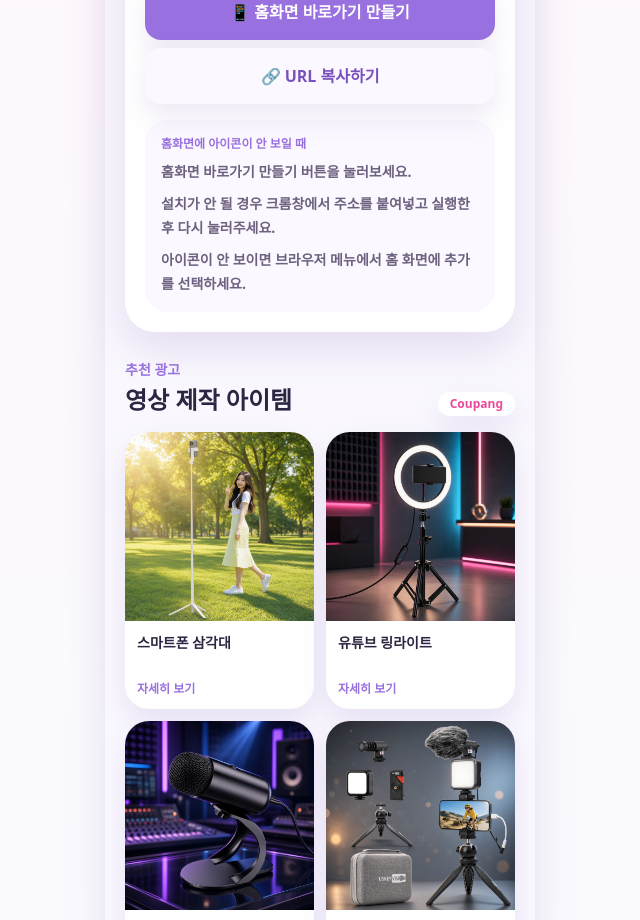
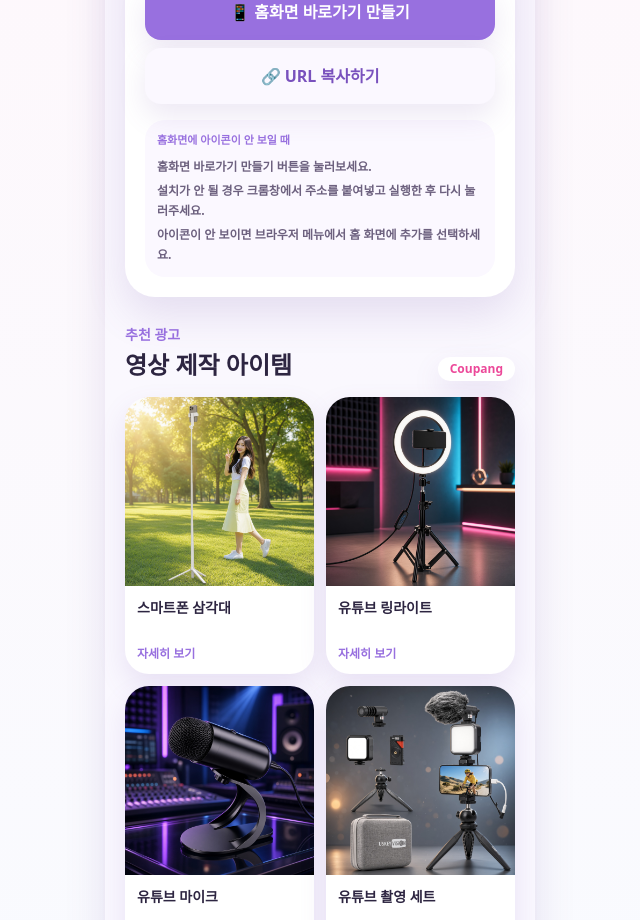
Before and after one commit to jounsjouns/today-fortune-mobile, a Next.js app: page / in a window 1280 px wide. Shown: the part 1820-2740 px from the top of the page, without its empty margins (320-960 px from the left). Built offline with nearby package versions, Linux system fonts and the light colour scheme.

Commit message:
Reduce install guide text size

```diff
--- a/app/install-shortcut.tsx
+++ b/app/install-shortcut.tsx
@@ -130,9 +130,9 @@ export default function InstallShortcut() {
           {copyMessage}
         </p>
       ) : null}
-      <div className="mt-4 rounded-[22px] bg-lavender-50 p-4">
-        <p className="text-xs font-black text-lavender-500">홈화면에 아이콘이 안 보일 때</p>
-        <ol className="mt-2 space-y-2 text-sm font-bold leading-6 text-[#6d617f]">
+      <div className="mt-4 rounded-[20px] bg-lavender-50 p-3">
+        <p className="text-[11px] font-black text-lavender-500">홈화면에 아이콘이 안 보일 때</p>
+        <ol className="mt-2 space-y-1 text-xs font-bold leading-5 text-[#6d617f]">
           {guide.map((step) => (
             <li key={step}>{step}</li>
           ))}
--- a/public/sw.js
+++ b/public/sw.js
@@ -1,4 +1,4 @@
-const CACHE_NAME = "today-fortune-v12";
+const CACHE_NAME = "today-fortune-v13";
 const APP_SHELL = [
   "/",
   "/offline",
```
